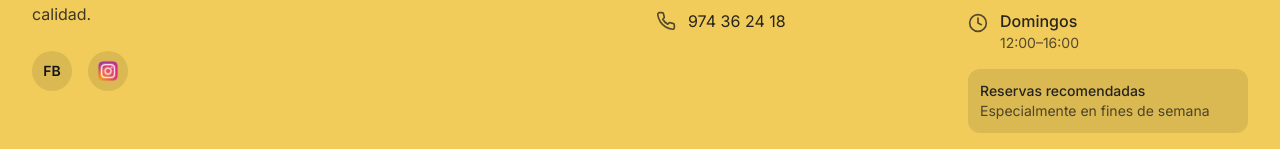
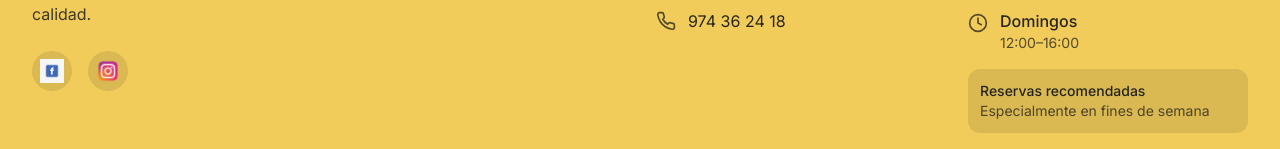
Before and after one commit to itorretrad/meson-serrablo-cuisine, a React (Vite) app: page / in a window 1280 px wide. Shown: the part 9512-9661 px from the top of the page. Built offline with nearby package versions, Linux system fonts and the light colour scheme; the HTML template or start-up script is replaced by a standard one.

Commit message:
Update Facebook logo

```diff
--- a/src/components/Footer.tsx
+++ b/src/components/Footer.tsx
@@ -19,7 +19,7 @@ const Footer = () => {
                 rel="noopener noreferrer"
                 className="w-10 h-10 bg-primary-foreground/10 rounded-full flex items-center justify-center hover:bg-primary-foreground/20 transition-colors cursor-pointer"
               >
-                <span className="text-sm font-semibold">FB</span>
+                <img src="/lovable-uploads/a5fb4f25-a2ce-45f0-ae3b-e6a08faf6b6b.png" alt="Facebook" className="w-6 h-6" />
               </a>
               <a
                 href="https://www.instagram.com/mesonserrablo/"
```
Also changed, not shown: public/lovable-uploads/a5fb4f25-a2ce-45f0-ae3b-e6a08faf6b6b.png (added).
